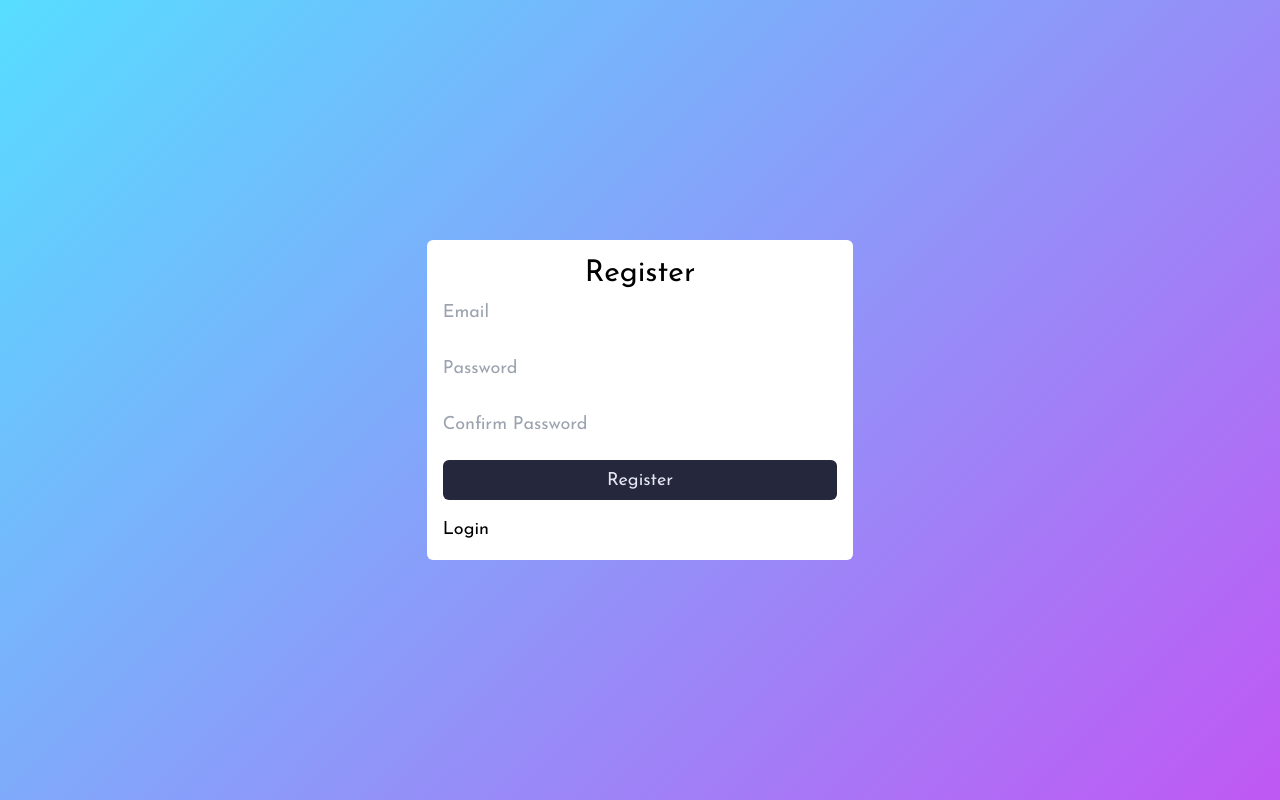
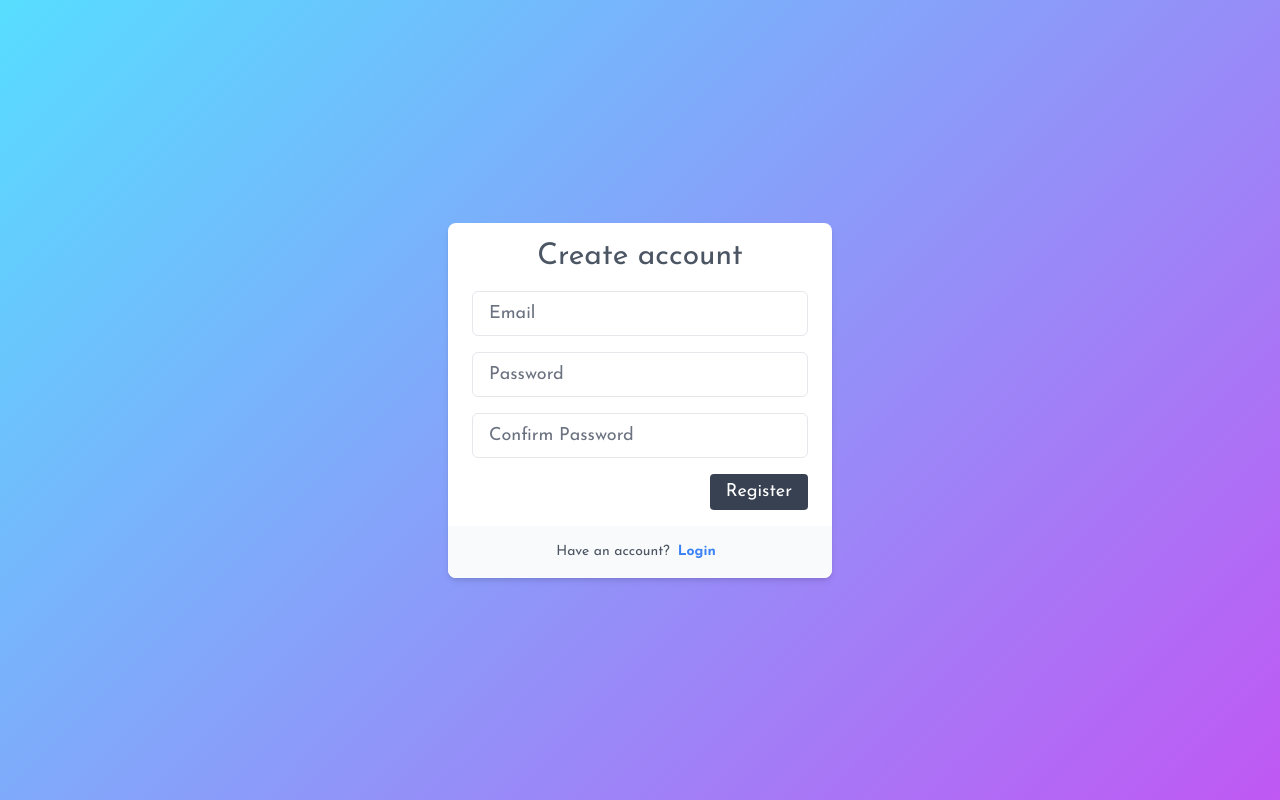
Before and after one commit to daodd1511/todo-app, a Vue app: page /register in a window 1280 px wide. Built offline with nearby package versions, Linux system fonts and the light colour scheme; no server answers.

Commit message:
styling refactor login and register form

```diff
--- a/src/views/Login.vue
+++ b/src/views/Login.vue
@@ -1,38 +1,65 @@
 <template>
   <div class="check flex h-screen items-center justify-center">
     <div
-      class="container h-72 w-10/12 rounded-md bg-white p-4 sm:w-8/12 md:w-6/12 lg:w-4/12"
+      class="mx-auto w-11/12 max-w-sm overflow-hidden rounded-lg bg-white shadow-md dark:bg-gray-800 sm:w-full"
     >
-      <h1 class="text-center text-3xl">Login</h1>
-      <form @submit.prevent="Login" class="flex flex-col gap-4">
+      <div class="px-6 py-4">
+        <h2 class="text-center text-3xl font-medium text-gray-600">Login</h2>
+
+        <form @submit.prevent="Login">
+          <div class="mt-4 w-full">
             <input
+              class="mt-2 block w-full rounded-md border bg-white px-4 py-2 text-gray-700 placeholder-gray-500 focus:border-blue-400 focus:outline-none focus:ring focus:ring-blue-300 focus:ring-opacity-40 dark:border-gray-600 dark:bg-gray-800 dark:placeholder-gray-400 dark:focus:border-blue-300"
               type="email"
               placeholder="Email"
+              aria-label="Email"
               v-model="username"
-          class="h-10 w-full"
             />
+          </div>
+
+          <div class="mt-4 w-full">
             <input
+              class="mt-2 block w-full rounded-md border bg-white px-4 py-2 text-gray-700 placeholder-gray-500 focus:border-blue-400 focus:outline-none focus:ring focus:ring-blue-300 focus:ring-opacity-40 dark:border-gray-600 dark:bg-gray-800 dark:placeholder-gray-400 dark:focus:border-blue-300"
               type="password"
               placeholder="Password"
+              aria-label="Password"
               v-model="password"
-          class="h-10 w-full"
             />
+          </div>
+
+          <div class="mt-4 flex items-center justify-between">
+            <a
+              href="#"
+              class="text-sm text-gray-600 hover:text-gray-500 dark:text-gray-200"
+              @click="modalResetPassword = true"
+              >Forget Password?</a
+            >
+
             <input
               type="submit"
               value="Login"
-          class="h-10 w-full cursor-pointer rounded-md bg-dark-bg-secondary text-very-light-grayish-blue"
+              class="transform cursor-pointer rounded bg-gray-700 px-4 py-2 leading-5 text-white transition-colors duration-200 hover:bg-gray-600 focus:outline-none"
             />
+          </div>
         </form>
-      <div class="pt-6">
-        <p class="float-left">
+      </div>
+
+      <div
+        class="flex items-center justify-center bg-gray-50 py-4 text-center dark:bg-gray-700"
+      >
+        <span class="text-sm text-gray-600 dark:text-gray-200"
+          >Don't have an account?
+        </span>
+
+        <div
+          class="mx-2 text-sm font-bold text-blue-500 hover:underline dark:text-blue-400"
+        >
           <router-link to="/register">Register</router-link>
-        </p>
-        <button @click="modalResetPassword = true" class="float-right">
-          Reset Password
-        </button>
         </div>
       </div>
     </div>
+  </div>
+
   <Modal v-if="modalActive">
     <h1 class="title">{{ errorMsg }}</h1>
     <button @click="modalActive = false" class="btn shadow-red-400/50">
@@ -44,7 +71,7 @@
       type="email"
       v-model="resetEmail"
       placeholder="Your email"
-      class="h-10 w-4/5 rounded-md border-2 border-black px-2 placeholder:italic focus:outline-none"
+      class="mt-2 block w-full rounded-md border border-gray-700 bg-white px-4 py-2 text-gray-700 placeholder-gray-500 focus:border-blue-400 focus:outline-none focus:ring focus:ring-blue-300 focus:ring-opacity-40"
     />
     <button
       @click="ResetPassword()"
@@ -69,11 +96,8 @@
 
 <script setup>
 import Modal from "../components/Modal.vue";
-import { ref, onBeforeMount } from "vue";
-import { useRouter } from "vue-router";
+import { ref } from "vue";
 import useAuth from "../composable/useAuth.js";
-import { onAuthStateChanged } from "firebase/auth";
-import { firebaseAuth } from "../composable/useFirebase.js";
 
 const { login, resetPassword } = useAuth();
 
@@ -85,8 +109,6 @@ const modalActive = ref(false);
 const modalResetPassword = ref(false);
 const resetPasswordSuccess = ref(false);
 const resetEmail = ref("");
-
-const router = useRouter();
 
 const handleError = (error) => {
   switch (error) {
@@ -101,12 +123,16 @@ const handleError = (error) => {
   modalActive.value = true;
 };
 const Login = async () => {
+  if ((username.value || password.value) != "") {
     await login(username.value, password.value)
       .then()
       .catch((error) => {
         handleError(error.code);
       });
-  gotoHome();
+  } else {
+    errorMsg.value = "Please type in your email address or password";
+    modalActive.value = true;
+  }
 };
 const ResetPassword = async () => {
   if (resetEmail.value != "") {
@@ -115,18 +141,6 @@ const ResetPassword = async () => {
     resetPasswordSuccess.value = true;
   }
 };
-const gotoHome = () => {
-  onAuthStateChanged(firebaseAuth, (user) => {
-    if (user) {
-      router.push("/");
-    }
-  });
-};
-onBeforeMount(() => {
-  if (firebaseAuth.currentUser) {
-    router.push("/");
-  }
-});
 </script>
 
 <style scoped></style>
--- a/src/views/Register.vue
+++ b/src/views/Register.vue
@@ -1,38 +1,68 @@
 <template>
   <div class="check flex h-screen items-center justify-center">
     <div
-      class="container h-80 w-10/12 rounded-md bg-white p-4 sm:w-8/12 md:w-6/12 lg:w-4/12"
+      class="mx-auto w-11/12 max-w-sm overflow-hidden rounded-lg bg-white shadow-md dark:bg-gray-800 sm:w-full"
     >
-      <h1 class="text-center text-3xl">Register</h1>
-      <form @submit.prevent="Register" class="flex flex-col gap-4">
+      <div class="px-6 py-4">
+        <h2 class="text-center text-3xl font-medium text-gray-600">
+          Create account
+        </h2>
+
+        <form @submit.prevent="Register">
+          <div class="mt-4 w-full">
             <input
+              class="mt-2 block w-full rounded-md border bg-white px-4 py-2 text-gray-700 placeholder-gray-500 focus:border-blue-400 focus:outline-none focus:ring focus:ring-blue-300 focus:ring-opacity-40 dark:border-gray-600 dark:bg-gray-800 dark:placeholder-gray-400 dark:focus:border-blue-300"
               type="email"
               placeholder="Email"
+              aria-label="Email"
               v-model="username"
-          class="h-10 w-full"
             />
+          </div>
+
+          <div class="mt-4 w-full">
             <input
+              class="mt-2 block w-full rounded-md border bg-white px-4 py-2 text-gray-700 placeholder-gray-500 focus:border-blue-400 focus:outline-none focus:ring focus:ring-blue-300 focus:ring-opacity-40 dark:border-gray-600 dark:bg-gray-800 dark:placeholder-gray-400 dark:focus:border-blue-300"
               type="password"
               placeholder="Password"
+              aria-label="Password"
               v-model="password"
-          class="h-10 w-full"
             />
+          </div>
+          <div class="mt-4 w-full">
             <input
+              class="mt-2 block w-full rounded-md border bg-white px-4 py-2 text-gray-700 placeholder-gray-500 focus:border-blue-400 focus:outline-none focus:ring focus:ring-blue-300 focus:ring-opacity-40 dark:border-gray-600 dark:bg-gray-800 dark:placeholder-gray-400 dark:focus:border-blue-300"
               type="password"
               placeholder="Confirm Password"
-          v-model="passwordConfirm"
-          class="h-10 w-full"
+              aria-label="Confirm Password"
+              v-model="confirmPassword"
             />
+          </div>
+          <div class="mt-4 flex items-center justify-end">
             <input
               type="submit"
               value="Register"
-          class="h-10 w-full cursor-pointer rounded-md bg-dark-bg-secondary text-very-light-grayish-blue"
+              class="transform cursor-pointer rounded bg-gray-700 px-4 py-2 leading-5 text-white transition-colors duration-200 hover:bg-gray-600 focus:outline-none"
             />
-        <p><router-link to="/login">Login</router-link></p>
+          </div>
         </form>
       </div>
+
+      <div
+        class="flex items-center justify-center bg-gray-50 py-4 text-center dark:bg-gray-700"
+      >
+        <span class="text-sm text-gray-600 dark:text-gray-200"
+          >Have an account?
+        </span>
+
+        <div
+          class="mx-2 text-sm font-bold text-blue-500 hover:underline dark:text-blue-400"
+        >
+          <router-link to="/login">Login</router-link>
         </div>
-  <Modal @close="modalActive = false" v-if="modalActive">
+      </div>
+    </div>
+  </div>
+  <Modal v-if="modalActive">
     <h1 class="title">{{ errorMsg }}</h1>
     <button @click="modalActive = false" class="btn shadow-red-400/50">
       Close
@@ -42,66 +72,49 @@
 
 <script setup>
 import Modal from "../components/Modal.vue";
-import { ref, onBeforeMount } from "vue";
-import { useRouter } from "vue-router";
+import { ref } from "vue";
 import useAuth from "../composable/useAuth.js";
-import { onAuthStateChanged } from "firebase/auth";
-import { firebaseAuth } from "../composable/useFirebase.js";
 const { register } = useAuth();
 
 const username = ref("");
 const password = ref("");
-const passwordConfirm = ref("");
+const confirmPassword = ref("");
 const errorMsg = ref("");
 const modalActive = ref(false);
-const router = useRouter();
 
 const handleError = (error) => {
   switch (error) {
     case "auth/email-already-in-use":
       username.value = "";
-      errorMsg.value = "Email already in use! Please try again";
+      errorMsg.value = "Email already in use. Please try again!";
       break;
     case "auth/invalid-email":
       username.value = "";
-      errorMsg.value = "Invalid email! Please try again";
+      errorMsg.value = "Invalid email. Please try again!";
 
       break;
     case "auth/weak-password":
-      errorMsg.value = "Weak password! Please try again";
+      errorMsg.value = "Weak password. Please try again!";
       break;
   }
   password.value = "";
-  passwordConfirm.value = "";
+  confirmPassword.value = "";
   modalActive.value = true;
 };
 const Register = async () => {
-  if (password.value == passwordConfirm.value) {
+  if (password.value == confirmPassword.value) {
     await register(username.value, password.value)
       .then()
       .catch((error) => {
         handleError(error.code);
       });
-    gotoHome();
   } else {
     errorMsg.value = "Wrong password confirmation, please try again!";
     password.value = "";
-    passwordConfirm.value = "";
+    confirmPassword.value = "";
     modalActive.value = true;
   }
 };
-const gotoHome = () => {
-  onAuthStateChanged(firebaseAuth, (user) => {
-    if (user) {
-      router.replace("/");
-    }
-  });
-};
-onBeforeMount(() => {
-  if (firebaseAuth.currentUser) {
-    router.push("/");
-  }
-});
 </script>
 
 <style scoped></style>
```
Lines whose indentation alone changed are shown as unchanged.
